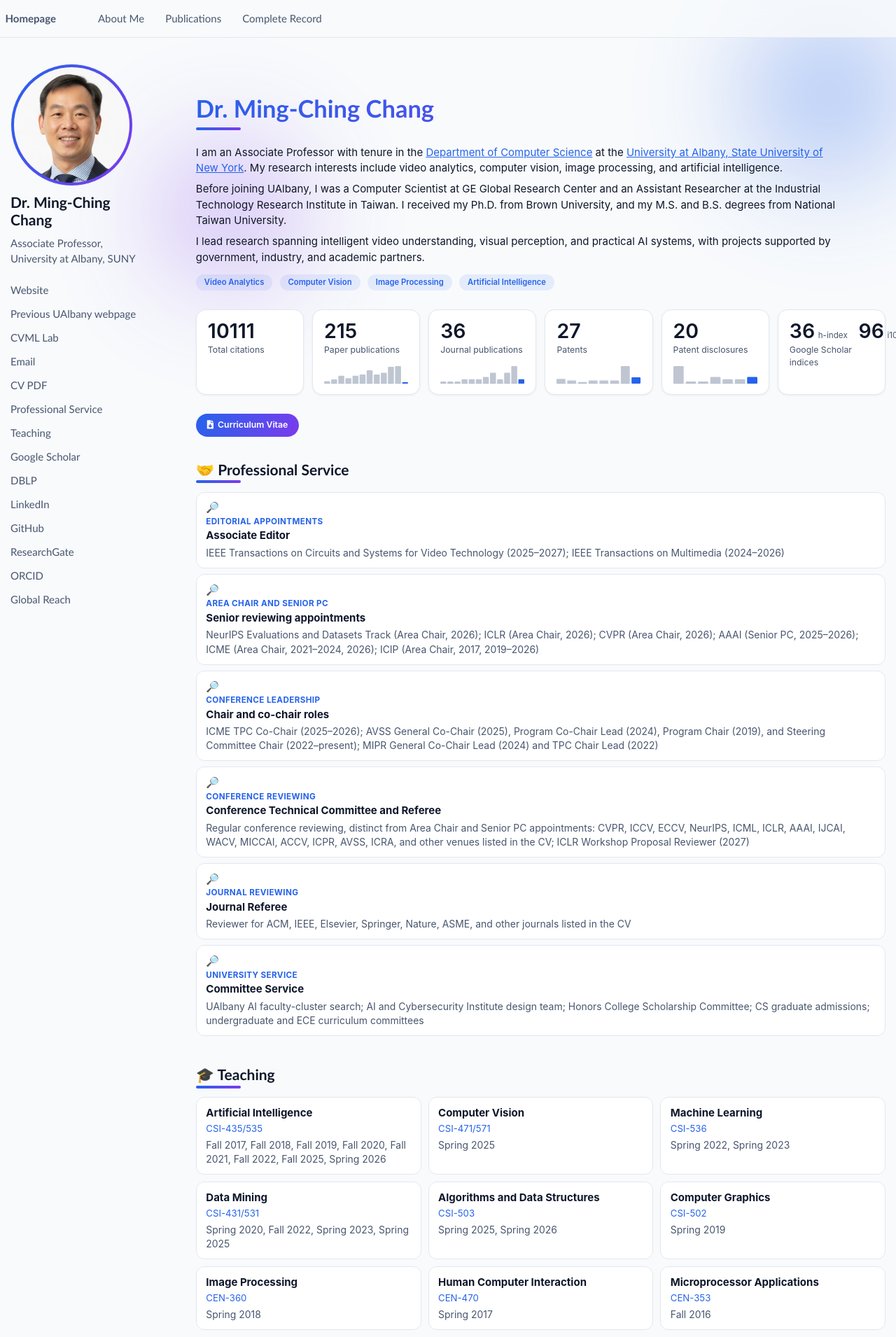
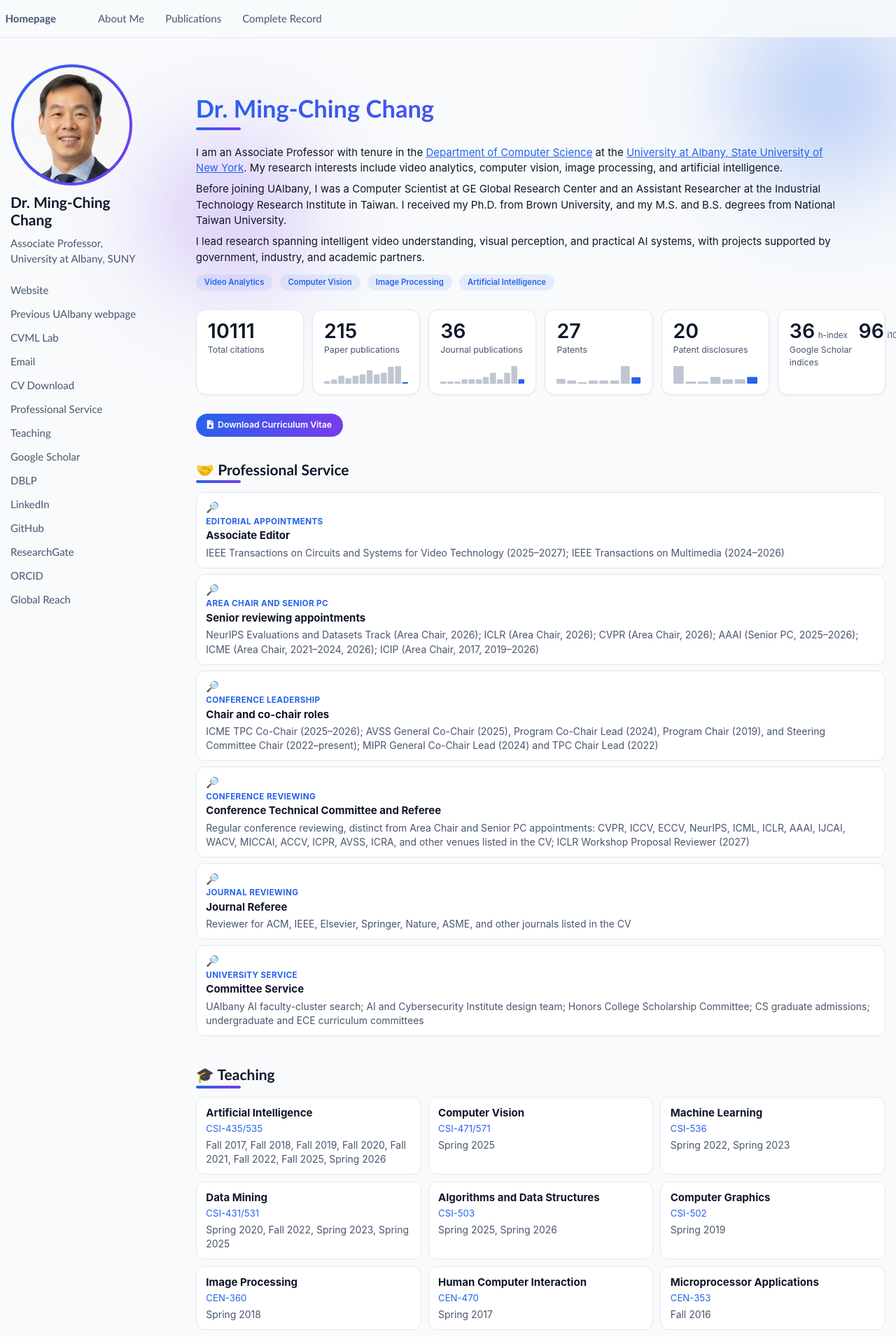
Before and after one commit to mingching/mingching.github.io, a Jekyll site: the page built from _pages/about.md, in a window 1280 px wide. Shown: the top 1910 px of the page at 70% size. Built offline with Jekyll 4.4.1, drawn with Linux system fonts in a browser that asks for light colours.

Commit message:
Make current CV links download directly

```diff
--- a/_includes/author-profile.html
+++ b/_includes/author-profile.html
@@ -9,7 +9,7 @@
     <li><a href="https://www.albany.edu/faculty/mchang2/">Previous UAlbany webpage</a></li>
     <li><a href="https://ua-cvml.github.io/">CVML Lab</a></li>
     <li><a href="mailto:{{ author.email }}">Email</a></li>
-    <li><a href="{{ '/CV_Ming-Ching_Chang.pdf' | relative_url }}">CV PDF</a></li>
+    <li><a href="{{ '/CV_Ming-Ching_Chang.pdf' | relative_url }}" download="CV_Ming-Ching_Chang.pdf">CV Download</a></li>
     <li><a href="#professional-service">Professional Service</a></li>
     <li><a href="#teaching">Teaching</a></li>
     <li><a href="https://scholar.google.com/citations?user=a3-Gl8YAAAAJ&hl=en">Google Scholar</a></li>
--- a/_pages/about.md
+++ b/_pages/about.md
@@ -33,7 +33,7 @@ I lead research spanning intelligent video understanding, visual perception, and
   {% include stats-row.html %}
 
   <div style="margin-top: 0.8em;">
-    <a class="btn-pill btn-pill--paper" href="{{ '/CV_Ming-Ching_Chang.pdf' | relative_url }}" target="_blank" rel="noopener"><i class="fas fa-file-download" aria-hidden="true"></i> Curriculum Vitae</a>
+    <a class="btn-pill btn-pill--paper" href="{{ '/CV_Ming-Ching_Chang.pdf' | relative_url }}" download="CV_Ming-Ching_Chang.pdf"><i class="fas fa-file-download" aria-hidden="true"></i> Download Curriculum Vitae</a>
   </div>
 </div>
 
```
